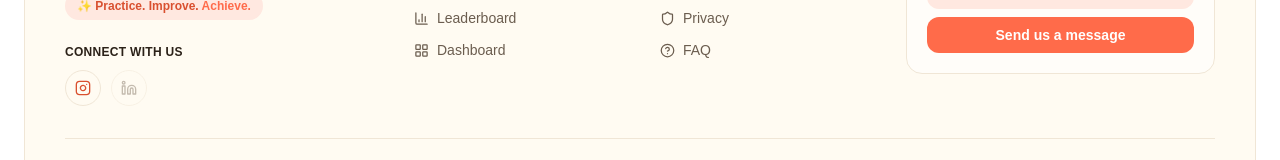
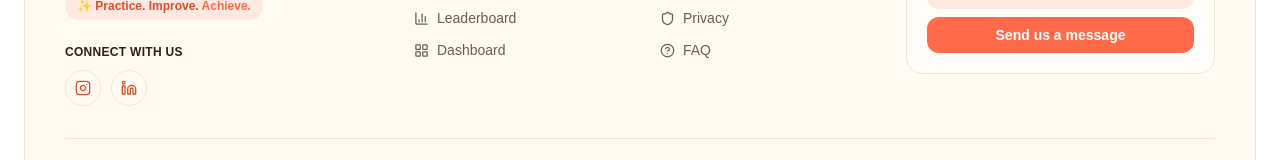
Before and after one commit to Deepanshu30Gupta/Olympiad, a Next.js app in the folder frontend/: page /practice in a window 1280 px wide. Shown: the part 1033-1193 px from the top of the page. Built offline with nearby package versions, Linux system fonts and the light colour scheme; no server answers.

Commit message:
Notification

```diff
--- a/frontend/app/practice/page.tsx
+++ b/frontend/app/practice/page.tsx
@@ -174,6 +174,7 @@ export default async function PracticePage({
           hints={q.hints}
           surrenderLockSeconds={dbUser.surrenderLockSeconds}
           startedAtMs={result.startedAt ? result.startedAt.getTime() : Date.now()}
+          accumulatedSeconds={result.accumulatedSeconds ?? 0}
         />
       </MainCol>
       <SideCol>
--- a/frontend/components/layout/Footer.tsx
+++ b/frontend/components/layout/Footer.tsx
@@ -59,13 +59,15 @@ export function Footer() {
             >
               <InstagramIcon size={16} />
             </a>
-            <span
-              aria-label="LinkedIn (not yet linked — needs a real URL)"
-              title="LinkedIn URL not yet provided"
-              className="flex h-9 w-9 cursor-not-allowed items-center justify-center rounded-full border border-[#F0E6D6] text-[#8A7C6C] opacity-50 dark:border-neutral-700 dark:text-neutral-600"
+            <a
+              href="https://www.linkedin.com/company/qublem"
+              target="_blank"
+              rel="noopener noreferrer"
+              aria-label="LinkedIn"
+              className="flex h-9 w-9 items-center justify-center rounded-full border border-[#F0E6D6] text-[#D9502F] transition-colors hover:bg-[#FFE8E0] dark:border-neutral-700 dark:text-[#FF9478] dark:hover:bg-neutral-800"
             >
               <LinkedinIcon size={16} />
-            </span>
+            </a>
           </div>
         </div>
 
--- a/frontend/features/questions/AttemptForm.tsx
+++ b/frontend/features/questions/AttemptForm.tsx
@@ -20,6 +20,7 @@ interface AttemptFormProps {
   hints: Hint[];
   surrenderLockSeconds: number;
   startedAtMs: number;
+  accumulatedSeconds: number;
 }
 
 type SubmitResult = {
@@ -38,6 +39,7 @@ export function AttemptForm({
   hints,
   surrenderLockSeconds,
   startedAtMs: startedAtMsProp,
+  accumulatedSeconds,
 }: AttemptFormProps) {
   const startedAtMs = useRef(startedAtMsProp);
   const router = useRouter();
@@ -74,6 +76,7 @@ export function AttemptForm({
         questionId,
         userAnswer: answer,
         startedAtMs: startedAtMs.current,
+        accumulatedSeconds,
         hintLevelUsed: revealedHintLevel || null,
         confidenceRating: null,
         previousAttemptId: attemptId,
@@ -112,6 +115,7 @@ export function AttemptForm({
         sessionId,
         questionId,
         startedAtMs: startedAtMs.current,
+        accumulatedSeconds,
         hintLevelUsed: revealedHintLevel || null,
         previousAttemptId: attemptId,
       });
@@ -272,11 +276,21 @@ export function AttemptForm({
               </span>
             )}
           </div>
-          <div className="flex items-center gap-1.5 text-xs text-[#6B5D4F] dark:text-neutral-500">
-            <span>Time:</span>
-            <span className="font-mono text-[#2B2118] dark:text-neutral-300">
-              {Math.floor(elapsedSeconds / 60)}:{String(elapsedSeconds % 60).padStart(2, "0")}
+          <div className="flex items-center gap-3 text-xs text-[#6B5D4F] dark:text-neutral-500">
+            <span className="flex items-center gap-1.5">
+              <span>This session:</span>
+              <span className="font-mono text-[#2B2118] dark:text-neutral-300">
+                {Math.floor(elapsedSeconds / 60)}:{String(elapsedSeconds % 60).padStart(2, "0")}
+              </span>
             </span>
+            {accumulatedSeconds > 0 && (
+              <span className="flex items-center gap-1.5">
+                <span>Total:</span>
+                <span className="font-mono text-[#2B2118] dark:text-neutral-300">
+                  {Math.floor((accumulatedSeconds + elapsedSeconds) / 60)}:{String((accumulatedSeconds + elapsedSeconds) % 60).padStart(2, "0")}
+                </span>
+              </span>
+            )}
           </div>
         </div>
 
@@ -302,8 +316,11 @@ export function AttemptForm({
 
   return (
     <div className="mt-6">
-      <div className="mb-4 font-mono text-xs text-[#6B5D4F] dark:text-neutral-500">
-        {Math.floor(elapsedSeconds / 60)}:{String(elapsedSeconds % 60).padStart(2, "0")}
+      <div className="mb-4 flex items-center gap-3 font-mono text-xs text-[#6B5D4F] dark:text-neutral-500">
+        <span>This session: {Math.floor(elapsedSeconds / 60)}:{String(elapsedSeconds % 60).padStart(2, "0")}</span>
+        {accumulatedSeconds > 0 && (
+          <span>Total: {Math.floor((accumulatedSeconds + elapsedSeconds) / 60)}:{String((accumulatedSeconds + elapsedSeconds) % 60).padStart(2, "0")}</span>
+        )}
       </div>
 
       {error && (
--- a/frontend/lib/send-email.ts
+++ b/frontend/lib/send-email.ts
@@ -39,15 +39,20 @@ function buildHtmlBody(recipientName: string, message: string): string {
             </tr>
           </table>
           <p style="margin-top: 16px; font-size: 12px; color: #8A7C6C; line-height: 1.6;">
-            Qublem — Adaptive practice for Math Olympiads<br />
+            Qublem — Prepare like a champion
+          </p>
+          <p style="margin-top: 4px; font-size: 12px;">
             <a href="https://qublem.in" style="color: #4C3AA0; text-decoration: none;">qublem.in</a>
             &nbsp;·&nbsp;
             <a href="mailto:support.qublem.in@gmail.com" style="color: #4C3AA0; text-decoration: none;">support.qublem.in@gmail.com</a>
           </p>
-          <p style="margin-top: 4px; font-size: 12px; color: #8A7C6C;">
-            <a href="https://qublem.in" style="color: #4C3AA0; text-decoration: none;">qublem.in</a>
-            &nbsp;·&nbsp;
-            <a href="mailto:support.qublem.in@gmail.com" style="color: #4C3AA0; text-decoration: none;">support.qublem.in@gmail.com</a>
+          <p style="margin-top: 10px;">
+            <a href="https://www.instagram.com/qublem.in?igsh=MTU2ZnRmeXVib3hucg==" style="text-decoration: none; margin: 0 6px;">
+              <img src="https://cdn-icons-png.flaticon.com/24/2111/2111463.png" alt="Instagram" width="20" height="20" style="vertical-align: middle;" />
+            </a>
+            <a href="https://www.linkedin.com/company/qublem" style="text-decoration: none; margin: 0 6px;">
+              <img src="https://cdn-icons-png.flaticon.com/24/145/145807.png" alt="LinkedIn" width="20" height="20" style="vertical-align: middle;" />
+            </a>
           </p>
         </td>
       </tr>
```
